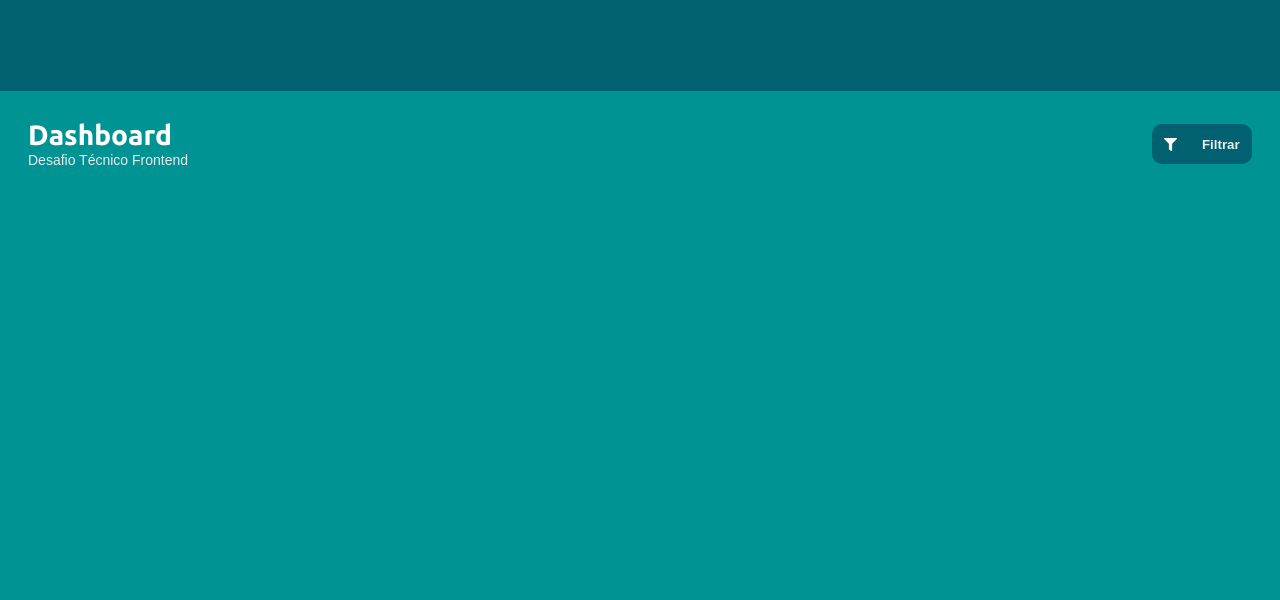
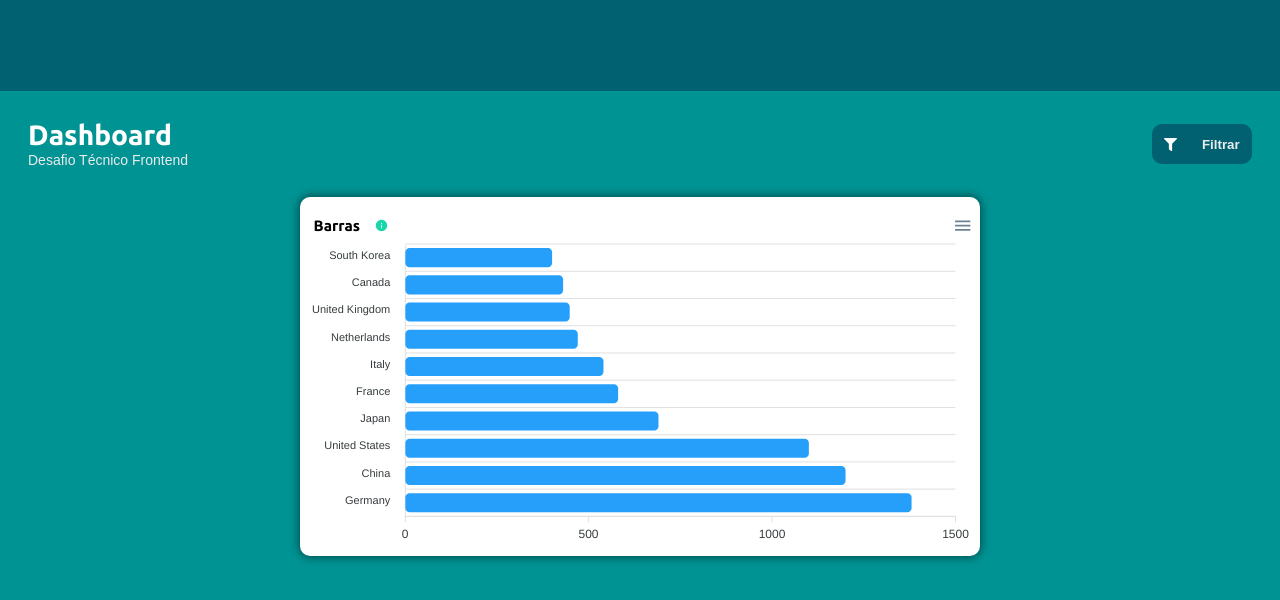
Before and after one commit to raphaeldemelo/desafio_minehr, a React (Vite) app: page / in a window 1280 px wide. Shown: the top 600 px of the page. Built offline with nearby package versions, Linux system fonts and the light colour scheme.

Commit message:
feat: implementando cardbar a página home

```diff
--- a/src/page/Home/index.jsx
+++ b/src/page/Home/index.jsx
@@ -9,6 +9,8 @@ import {
   Text,
   Content
 } from './styles'
+
+import CardBar from '../../components/CardBar'
 
 export default function Home () {
   return (
@@ -27,7 +29,9 @@ export default function Home () {
         </Button>
       </SectionTitle>
 
-      <Content></Content>
+      <Content>
+        <CardBar />
+      </Content>
     </Container>
   )
 }
```
